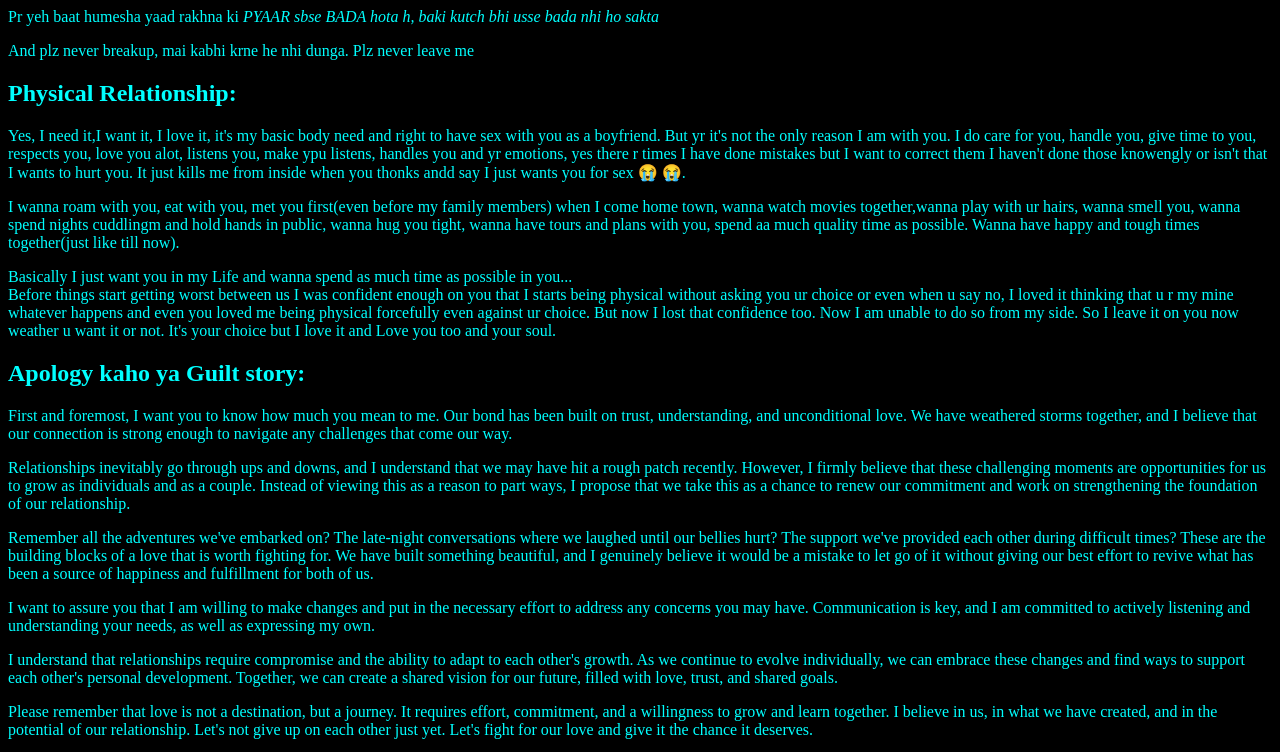
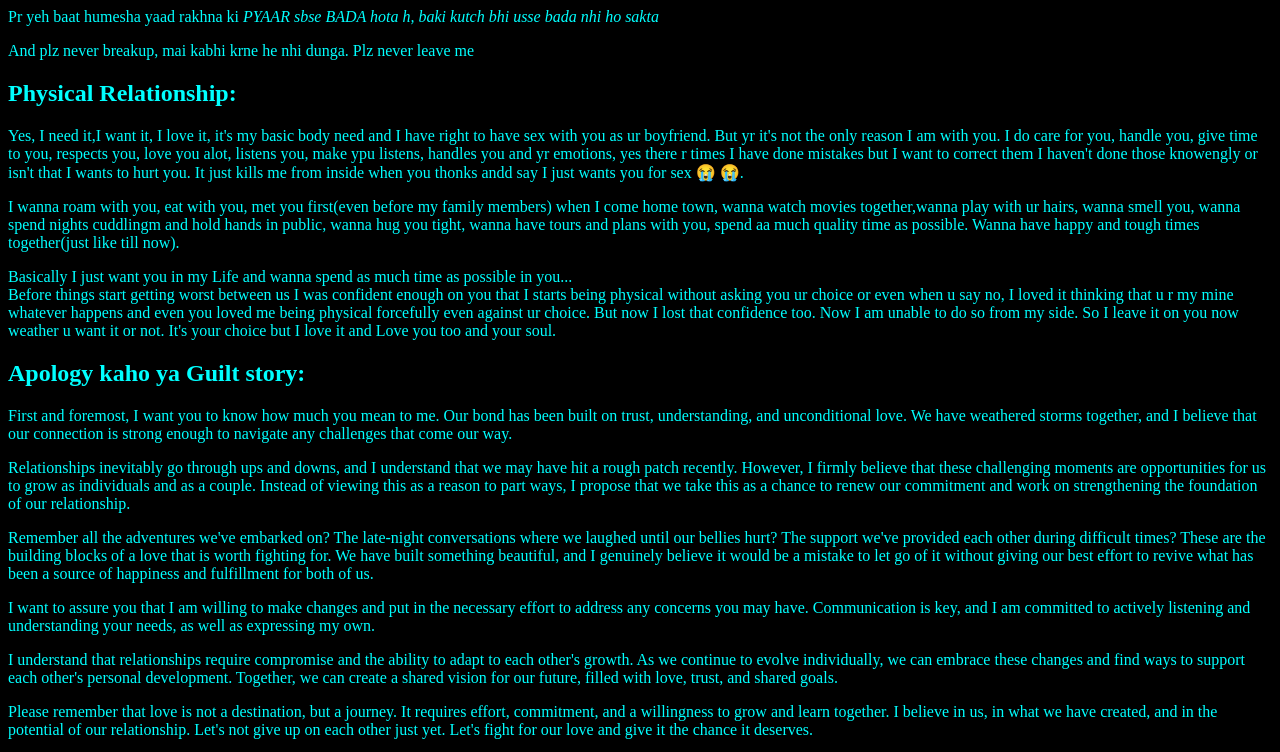
Before and after one commit to madhavmgupta2/Anjali, a plain HTML site: page final.html in a window 1280 px wide. Shown: the part 1500-2252 px from the top of the page. Drawn offline with Linux system fonts and the light colour scheme.

Commit message:
Update final.html

```diff
--- a/final.html
+++ b/final.html
@@ -50,7 +50,7 @@
 
 <div>
     <h2><b>Physical Relationship:</b></h2>
-    <p>Yes, I need it,I want it, I love it, it's my basic body need and right to have sex with you as a boyfriend. But yr it's not the only reason I am with you. I do care for you, handle you, give time to you, respects you, love you alot, listens you, make ypu listens, handles you and yr emotions, yes there r times I have done mistakes but I want to correct them I haven't done those knowengly or isn't that I wants to hurt you. It just kills me from inside when you thonks andd say I just wants you for sex &#128557; &#128557;. </p>
+    <p>Yes, I need it,I want it, I love it, it's my basic body need and I have right to have sex with you as ur boyfriend. But yr it's not the only reason I am with you. I do care for you, handle you, give time to you, respects you, love you alot, listens you, make ypu listens, handles you and yr emotions, yes there r times I have done mistakes but I want to correct them I haven't done those knowengly or isn't that I wants to hurt you. It just kills me from inside when you thonks andd say I just wants you for sex &#128557; &#128557;. </p>
     <p>I wanna roam with you, eat with you, met you first(even before my family members) when I come home town, wanna watch movies together,wanna play with ur hairs, wanna smell you, wanna spend nights cuddlingm and hold hands in public, wanna hug you tight, wanna have tours and plans with you, spend aa much quality time as possible.
     Wanna have happy and tough times together(just like till now). </p>
     <p> Basically I just want you in my Life and wanna spend as much time as possible in you...<br>
```
